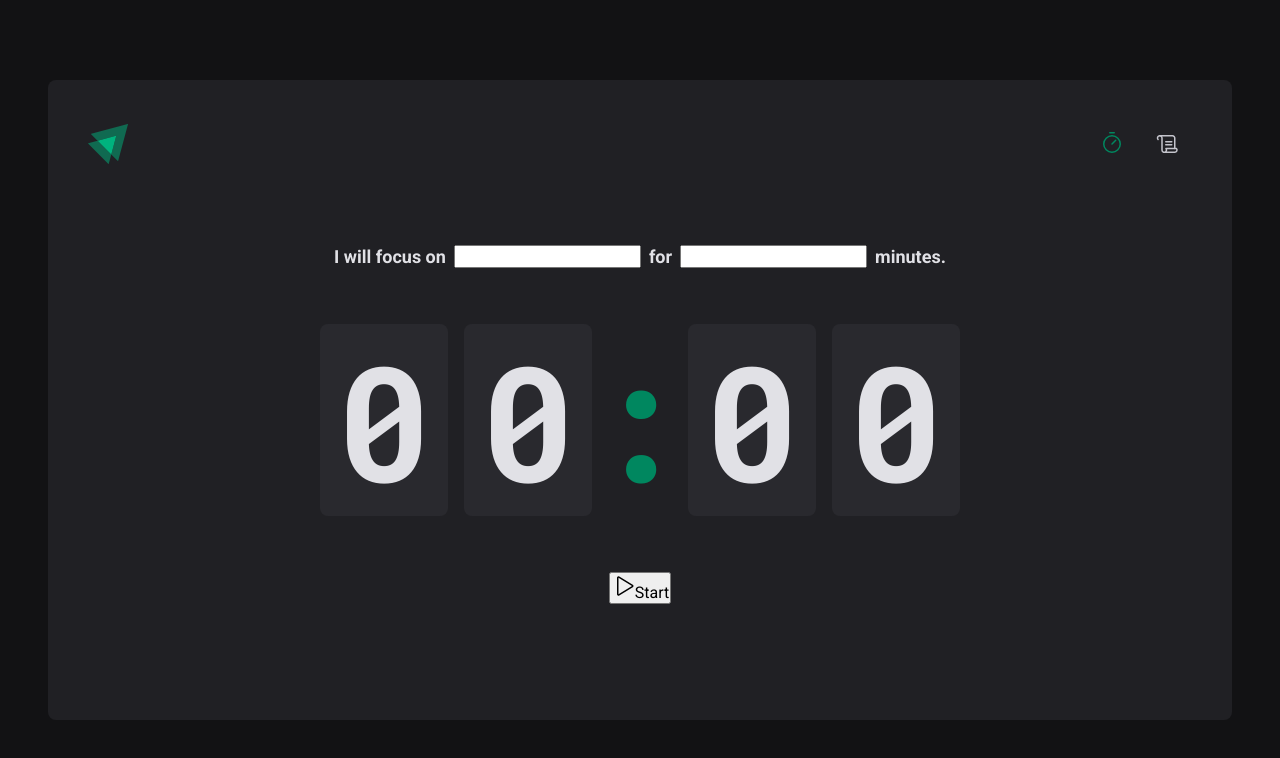
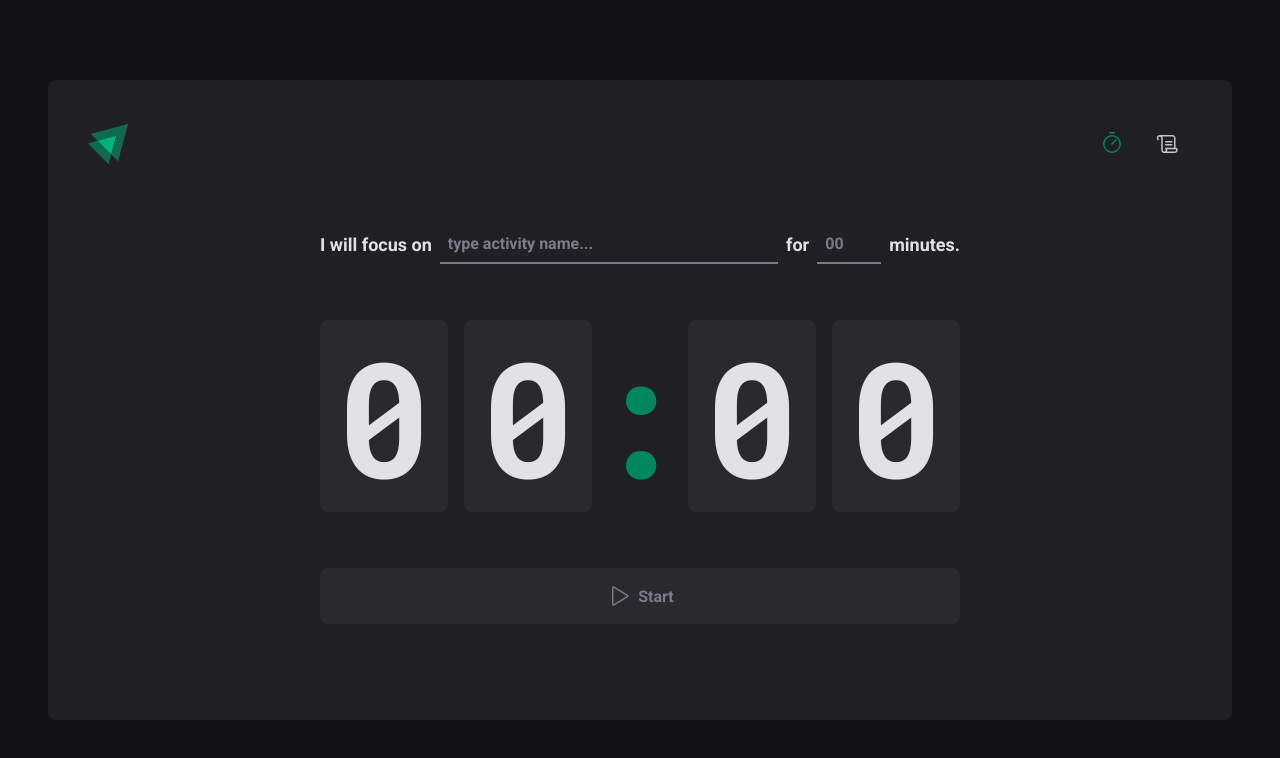
Before and after one commit to renandf/rocketseat-ignite-timer, a React (Vite) app: page / in a window 1280 px wide. Shown: the top 758 px of the page. Built offline with nearby package versions, Linux system fonts and the light colour scheme.

Commit message:
feat: Complete Home UI (non-functional)

```diff
--- a/src/pages/Home/index.tsx
+++ b/src/pages/Home/index.tsx
@@ -1,9 +1,12 @@
 import { Play } from 'phosphor-react'
 import {
   CountdownContainer,
+  DurationMinutesInput,
   FormContainer,
   HomeContainer,
-  Separator
+  Separator,
+  StartCountdownButton,
+  TaskInput
 } from './styles'
 
 export function Home() {
@@ -12,10 +15,29 @@ export function Home() {
       <form action="">
         <FormContainer>
           <label htmlFor="task">I will focus on</label>
-          <input type="text" id="task" />
+          <TaskInput
+            type="text"
+            id="task"
+            placeholder="type activity name..."
+            list="task-suggestions"
+          />
+
+          <datalist id="task-suggestions">
+            <option value="Project example 1" />
+            <option value="Project example 2" />
+            <option value="Project example 3" />
+            <option value="Another example" />
+          </datalist>
 
           <label htmlFor="durationMinutes">for</label>
-          <input type="number" id="durationMinutes" />
+          <DurationMinutesInput
+            type="number"
+            id="durationMinutes"
+            placeholder="00"
+            step={5}
+            min={5}
+            max={90}
+          />
 
           <span>minutes.</span>
         </FormContainer>
@@ -28,10 +50,13 @@ export function Home() {
           <span>0</span>
         </CountdownContainer>
 
-        <button type="submit">
+        <StartCountdownButton
+          type="submit"
+          disabled
+        >
           <Play size={24} />
           Start
-        </button>
+        </StartCountdownButton>
       </form>
     </HomeContainer>
   )
--- a/src/pages/Home/styles.ts
+++ b/src/pages/Home/styles.ts
@@ -17,6 +17,7 @@ export const HomeContainer = styled.main`
 `
 
 export const FormContainer = styled.div`
+  width: 100%;
   display: flex;
   align-items: center;
   justify-content: center;
@@ -25,6 +26,41 @@ export const FormContainer = styled.div`
   font-size: 1.125rem;
   font-weight: bold;
   flex-wrap: wrap;
+`
+
+const BaseInput = styled.input`
+  background: transparent;
+  height: 2.5rem;
+  border: 0;
+  border-block-end: 2px solid ${props => props.theme['gray-500']};
+  font-weight: bold;
+  font-style: 1.125rem;
+  padding: 0 .5rem;
+  color: ${props => props.theme['green-300']};
+
+  &::placeholder {
+    color: ${props => props.theme['gray-500']};
+  }
+
+  &:focus {
+    box-shadow: none;
+    border-color: ${props => props.theme['green-500']};
+  }
+
+  transition: border-color .2s;
+`
+
+export const TaskInput = styled(BaseInput)`
+  flex: 1;
+
+  /* Hide datalist arrow on Chrome  */
+  &::-webkit-calendar-picker-indicator {
+    display: none !important;
+  }
+`
+
+export const DurationMinutesInput = styled(BaseInput)`
+  width: 4rem;
 `
 
 export const CountdownContainer = styled.div`
@@ -52,3 +88,32 @@ export const Separator = styled.div`
   display: flex;
   justify-content: center;
 `
+
+export const StartCountdownButton = styled.button`
+  width: 100%;
+  border: 0;
+  padding: 1rem;
+  border-radius: 8px;
+
+  display: flex;
+  align-items: center;
+  justify-content: center;
+  gap: .5rem;
+  font-weight: bold;
+  cursor: pointer;
+
+  background-color: ${props => props.theme['green-500']};
+  color: ${props => props.theme['gray-100']};
+
+  transition: background-color .2s, color .2s;
+
+  &:disabled {
+    cursor: not-allowed;
+    background-color: ${props => props.theme['gray-700']};
+    color: ${props => props.theme['gray-500']};
+  }
+
+  &:not(:disabled):hover {
+    background-color: ${props => props.theme['green-700']};
+  }
+`
```
